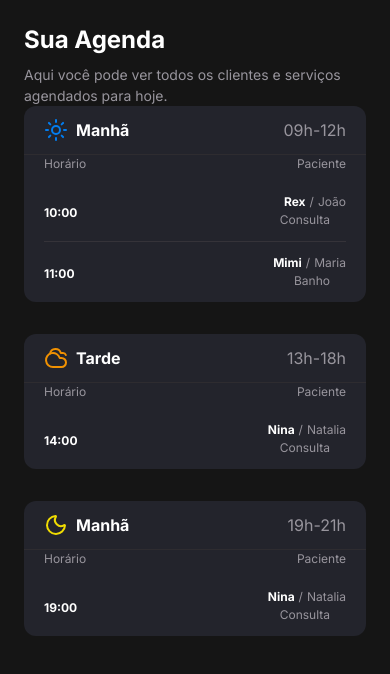
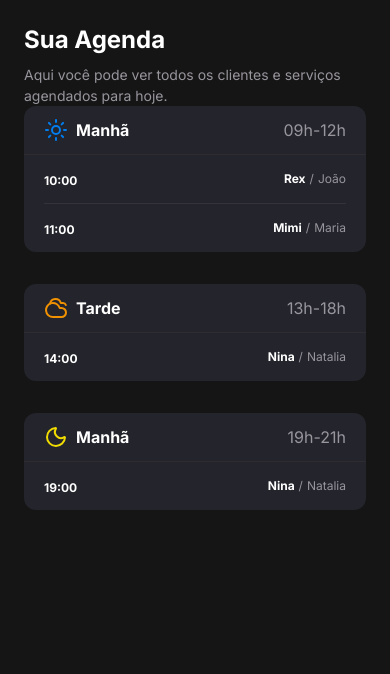
Before and after one commit to anishigouri/pet-shop, a Next.js app: page / in a window 390 px wide. Shown: the top 674 px of the page. Built offline with nearby package versions, Linux system fonts and the light colour scheme.

Commit message:
Refactor AppointmentCard and PeriodSection components: update layout by hiding the appointment description on smaller screens and remove unnecessary header for appointments in the PeriodSection for cleaner presentation.

```diff
--- a/src/components/appointment-card/appointment-card.tsx
+++ b/src/components/appointment-card/appointment-card.tsx
@@ -36,7 +36,7 @@
           </span>
         </div>
 
-        <div className="text-left pr-4 md:mt-0 col-span-2 md:col-span-1 flex justify-end items-center gap-2">
+        <div className="text-left pr-4 hidden md:block mt-1 md:mt-0 col-span-2 md:col-span-1">
           <span className="text-paragraph-small-size text-content-secondary">
             {appointment.description}
           </span>
--- a/src/components/period-section/period-section.tsx
+++ b/src/components/period-section/period-section.tsx
@@ -28,11 +28,6 @@
       {period.appointments.length > 0 ? (
         <div className="px-5">
           <div>
-            <div className="grid grid-cols-2 md:hidden text-label-small-size text-content-secondary mb-2">
-              <div className="text-left">Horário</div>
-              <div className="text-right">Paciente</div>
-            </div>
-
             {period.appointments.map((appointment, index) => (
               <AppointmentCard
                 key={index}
```
